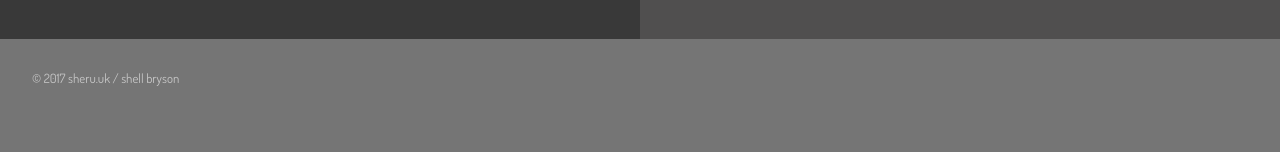
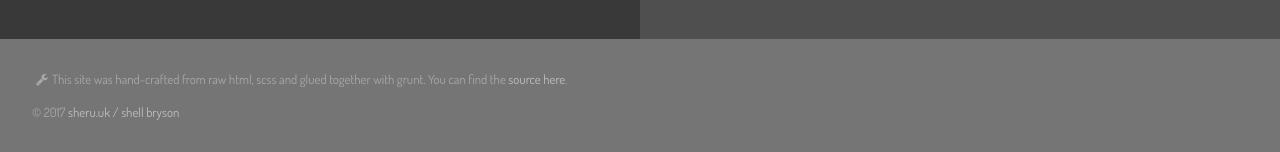
Before and after one commit to shellbryson/shellbryson-callingcard, a website: page index.html in a window 1280 px wide. Shown: the part 645-797 px from the top of the page. Drawn offline with Linux system fonts and the light colour scheme.

Commit message:
Update copyright message, adding some love

```diff
--- a/index.html
+++ b/index.html
@@ -81,7 +81,8 @@
     </main>
 
     <footer class="sb-footer">
-      &copy; 2017 <a href="https://sheru.uk" target="_blank" class="sb-footer__link">sheru.uk / shell bryson</a>
+      <p class="sb-footer__crafted"><i class="fa fa-wrench"></i>This site was hand-crafted from raw html, scss and glued together with grunt. You can find the <a href="https://github.com/shellbryson/shellbryson-callingcard" target="_blank" class="sb-footer__link">source here</a>.</p>
+      &copy; 2017 <a href="https://sheru.uk" target="_blank" class="sb-footer__link">sheru.uk / shell bryson </a>
     </footer>
 
     <script>
--- a/styles/shellbryson.scss
+++ b/styles/shellbryson.scss
@@ -129,6 +129,7 @@ p {
 .sb-footer {
   margin: 1rem;
   font-size: 0.8rem;
+  color: darken($color-text, 20%);
 
   @include small {
     margin: 2rem;
@@ -136,6 +137,14 @@ p {
 
   &__link {
     text-decoration: none;
-    color: $color-text;
+    color: darken($color-text, 5%);
+  }
+
+  &__crafted {
+    color: darken($color-text, 20%);
+    .fa {
+      padding-right: 4px;
+      padding-left: 4px;
+    }
   }
 }
```
Also changed, not shown: styles/shellbryson.css.
